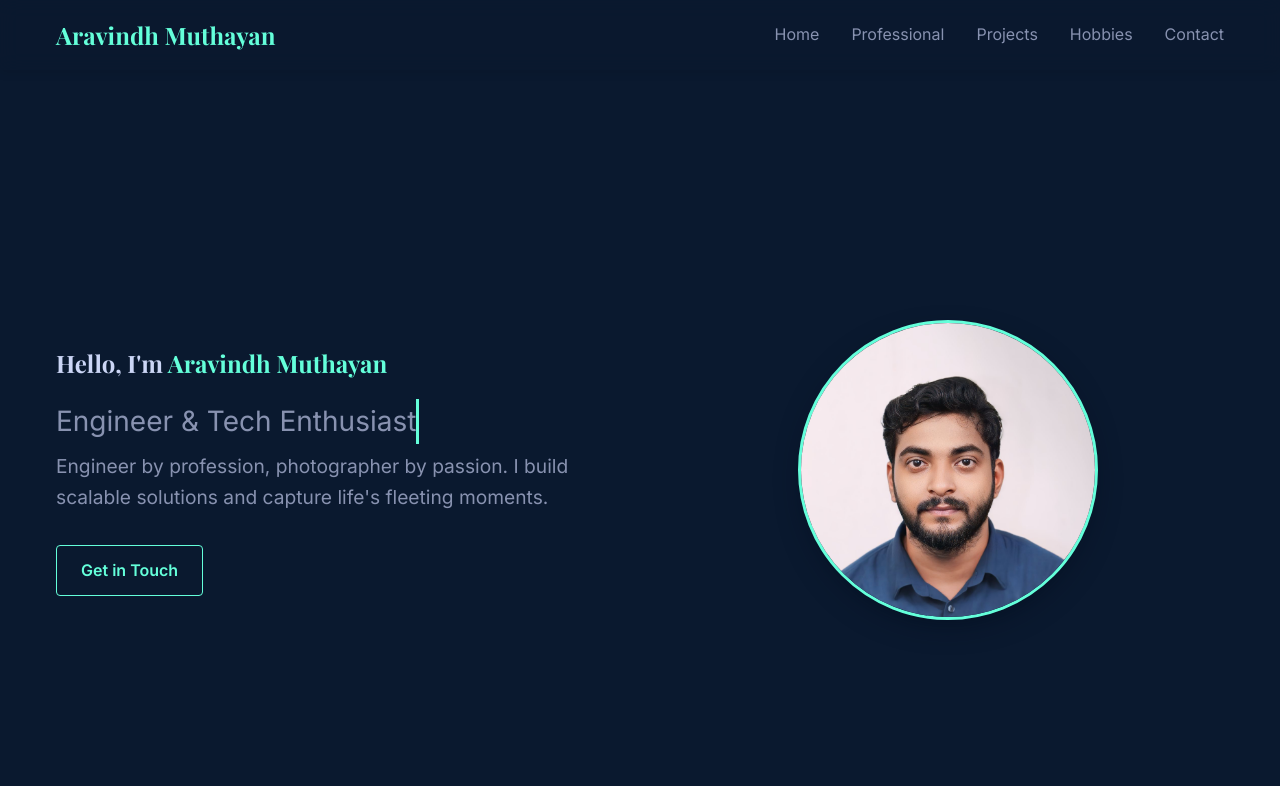
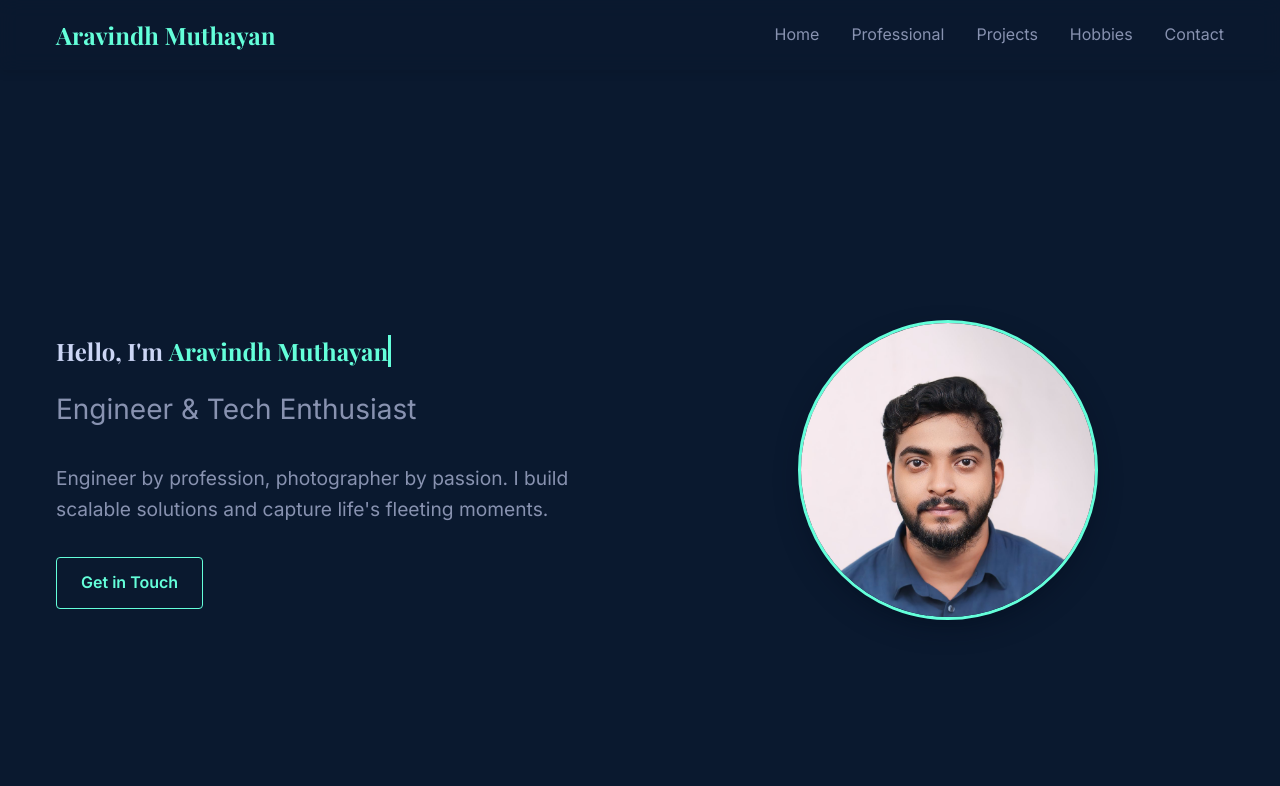
Before and after one commit to aravindhms/profile, a plain HTML site: page index.html in a window 1280 px wide. Shown: the top 786 px of the page. Drawn offline with nearby package versions, Linux system fonts and the light colour scheme.

Commit message:
Move typing animation to name

```diff
--- a/css/style.css
+++ b/css/style.css
@@ -170,7 +170,7 @@ ul {
     white-space: nowrap;
     margin: 0 auto;
     animation:
-        typing 3.5s steps(30, end),
+        typing 2.5s steps(17, end),
         blink-caret 0.75s step-end infinite;
     max-width: 100%;
 }
--- a/index.html
+++ b/index.html
@@ -40,11 +40,9 @@
             <div class="container hero-content">
                 <div class="hero-grid">
                     <div class="hero-text">
-                        <h1 class="animate-fade-up">Hello, I'm <span class="highlight">Aravindh
-                                Muthayan</span></h1>
-                        <div class="typing-container">
-                            <p class="subtitle typing-text">Engineer & Tech Enthusiast</p>
-                        </div>
+                        <h1 class="animate-fade-up">Hello, I'm <span class="typing-container"><span
+                                    class="highlight typing-text">Aravindh Muthayan</span></span></h1>
+                        <p class="subtitle animate-fade-up delay-1">Engineer & Tech Enthusiast</p>
                         <p class="bio animate-fade-up delay-2"
                             style="font-size: 1.2rem; margin-bottom: 2rem; color: var(--text-color);">
                             Engineer by profession, photographer by passion. I build scalable
```
